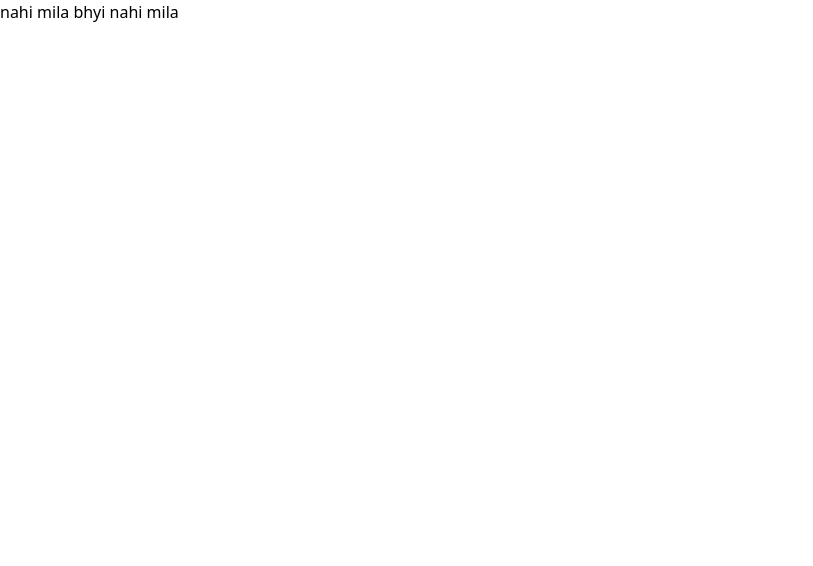
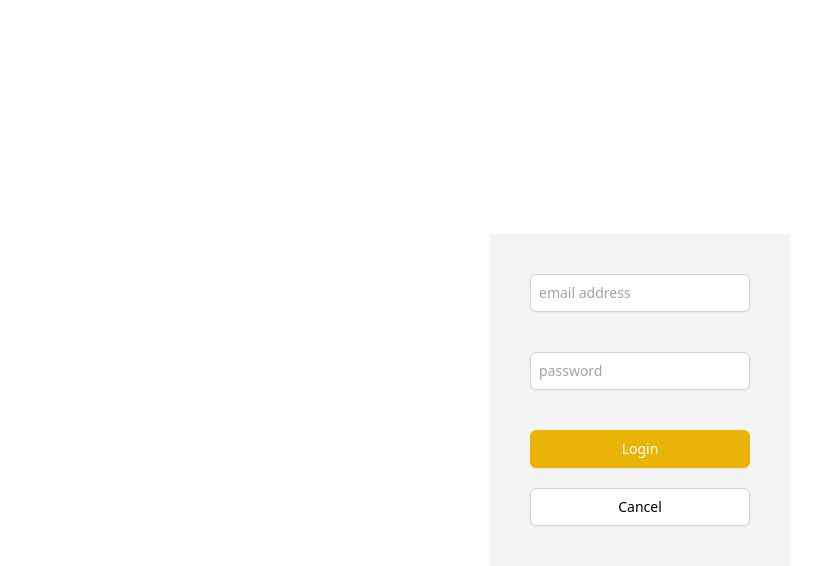
Before and after one commit to VaibhavRawat-325/E-CommerceWebsite, a React (Vite) app: page /login in a window 1280 px wide. Shown: the top 566 px of the page, without its empty margins (0-813 px from the left). Built offline with nearby package versions, Linux system fonts and the light colour scheme.

Commit message:
added Input.jsx

```diff
--- a/src/App.jsx
+++ b/src/App.jsx
@@ -8,6 +8,8 @@ import Contact from "./components/Contact";
 import Cart from "./components/Cart";
 import NotFound from "./components/NotFound";
 import MainLayout from "./components/MainLayout";
+import AlertContext from "./components/AlertContext";
+import Login from "./components/Login";
 
 function App() {
   const [alerts, setAlerts] = React.useState([]);
@@ -35,6 +37,7 @@ function App() {
   const alertData = { alerts, showAlert, removeAlert };
 
   return (
+    <AlertContext.Provider value={alertData}>
       <Routes>
         <Route path="/" element={<Navigate to="/home" />} />
 
@@ -48,7 +51,9 @@ function App() {
         </Route>
 
         <Route path="*" element={<NotFound />} />
+        <Route path="/login" element={<Login />} />
       </Routes>
+    </AlertContext.Provider>
   );
 }
 
--- a/src/components/Header.jsx
+++ b/src/components/Header.jsx
@@ -15,7 +15,7 @@ function Header() {
         <NavLink to="/products">Products</NavLink>
         <NavLink to="/about">About</NavLink>
         <NavLink to="/contact">Contact us</NavLink>
-        <NavLink to="/login">Logout</NavLink>
+        <NavLink to="/login">Login</NavLink>
       </div>
     </div>
   );
--- /dev/null
+++ b/src/components/Input.jsx
@@ -0,0 +1,30 @@
+import { useField } from "formik";
+import React from "react";
+
+function Input({ name, type, id, ...rest }) {
+  const [field, meta] = useField(name);
+
+  const { touched, error } = meta;
+
+  return (
+    <div>
+      <label htmlFor={id} className="sr-only ">
+        {id}
+      </label>
+
+      <input
+        {...field}
+        name={name}
+        type={type || "text"}
+        {...rest}
+        className="block p-2 border border-gray-300 w-full rounded-md shadow-sm focus:ring-yellow-500 focus:border-yellow-500 sm:text-sm"
+      />
+
+      <div className="h-5">
+        {touched && error && <span className="text-red-500">{error}</span>}
+      </div>
+    </div>
+  );
+}
+
+export default Input;
```
Lines whose indentation alone changed are shown as unchanged.
